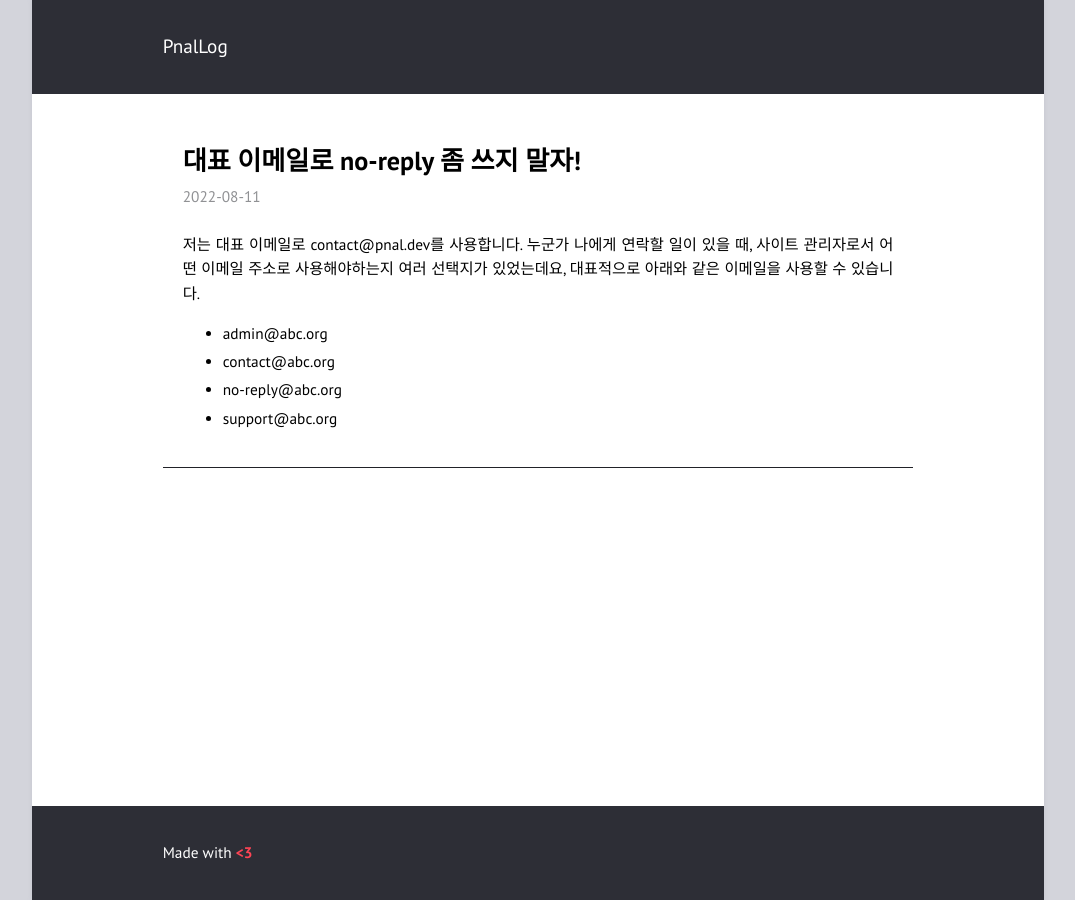
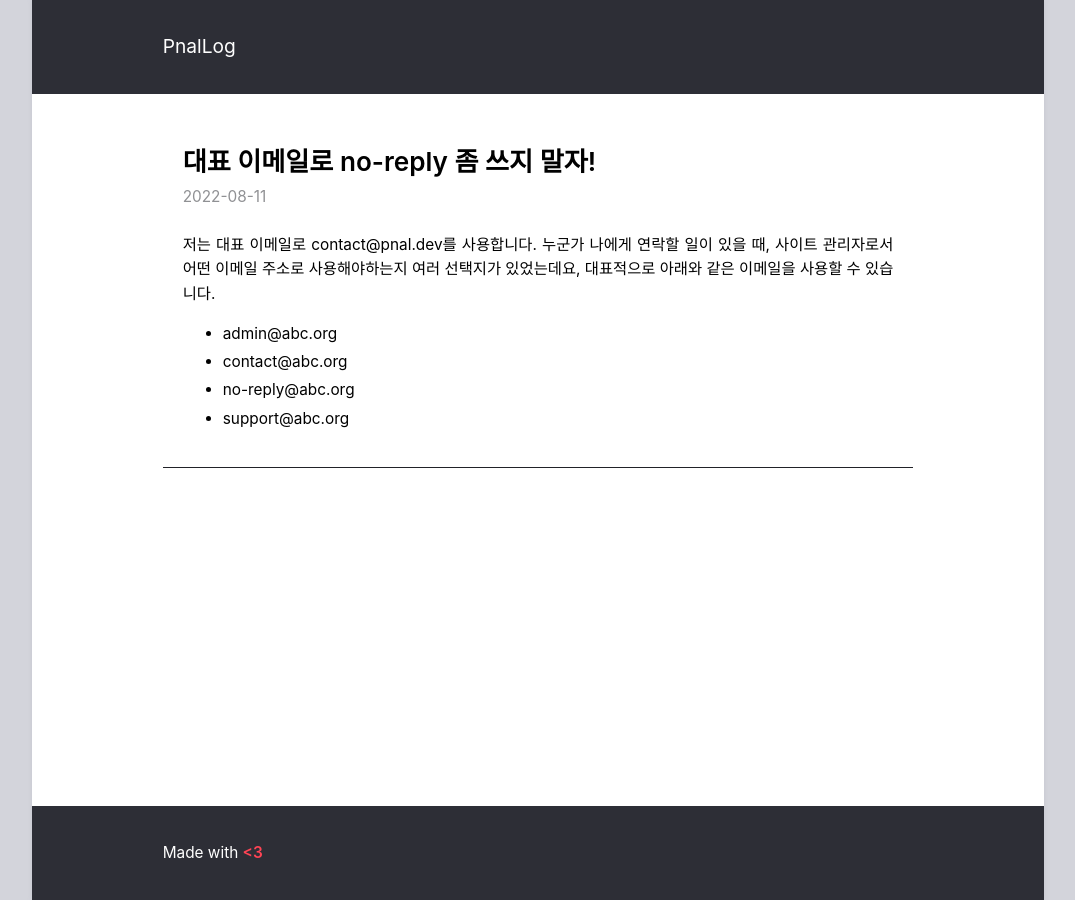
Before and after one commit to minari2/blog, a Jekyll site: the page built from index.html, in a window 1280 px wide. Shown: the whole page, without its empty margins (102-1177 px from the left). Built offline with Jekyll 4.4.1, drawn with Linux system fonts in a browser that asks for light colours.

Commit message:
Fix font

```diff
--- a/_sass/font.sass
+++ b/_sass/font.sass
@@ -1,11 +1,11 @@
 @font-face
-  font-family: 'PT Sans'
-  src: local('PT Sans'), local('PTSans-Regular'), url('../fonts/PTSans-Regular.woff') format('woff')
+  font-family: 'Spoqa Han Sans Neo'
+  src: url('../fonts/SpoqaHanSansNeo-Regular.woff2') format('woff2')
   font-weight: normal
   font-style: normal
 
 @font-face
-  font-family: 'PT Sans'
-  src: local('PT Sans Bold'), local('PTSans-Bold'), url('../fonts/PTSans-Bold.woff') format('woff')
+  font-family: 'Spoqa Han Sans Neo'
+  src: url('../fonts/SpoqaHanSansNeo-Bold.woff2') format('woff2')
   font-weight: bold
   font-style: normal
```
Also changed, not shown: assets/fonts/License.txt, assets/fonts/PTSans-Bold.woff (deleted), assets/fonts/PTSans-Regular.woff (deleted), assets/fonts/SpoqaHanSansNeo-Bold.woff2 (added), assets/fonts/SpoqaHanSansNeo-Regular.woff2 (added).
